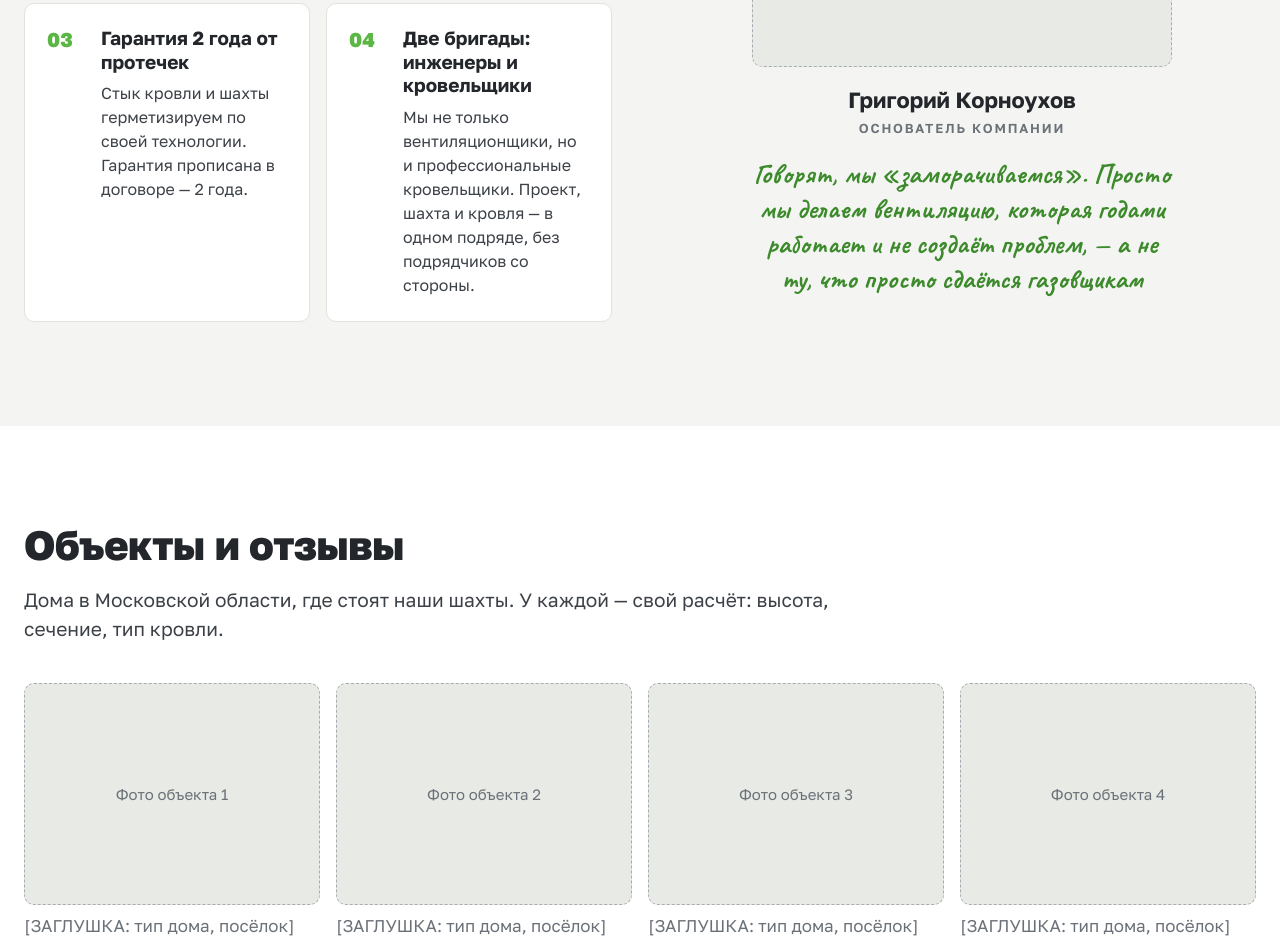
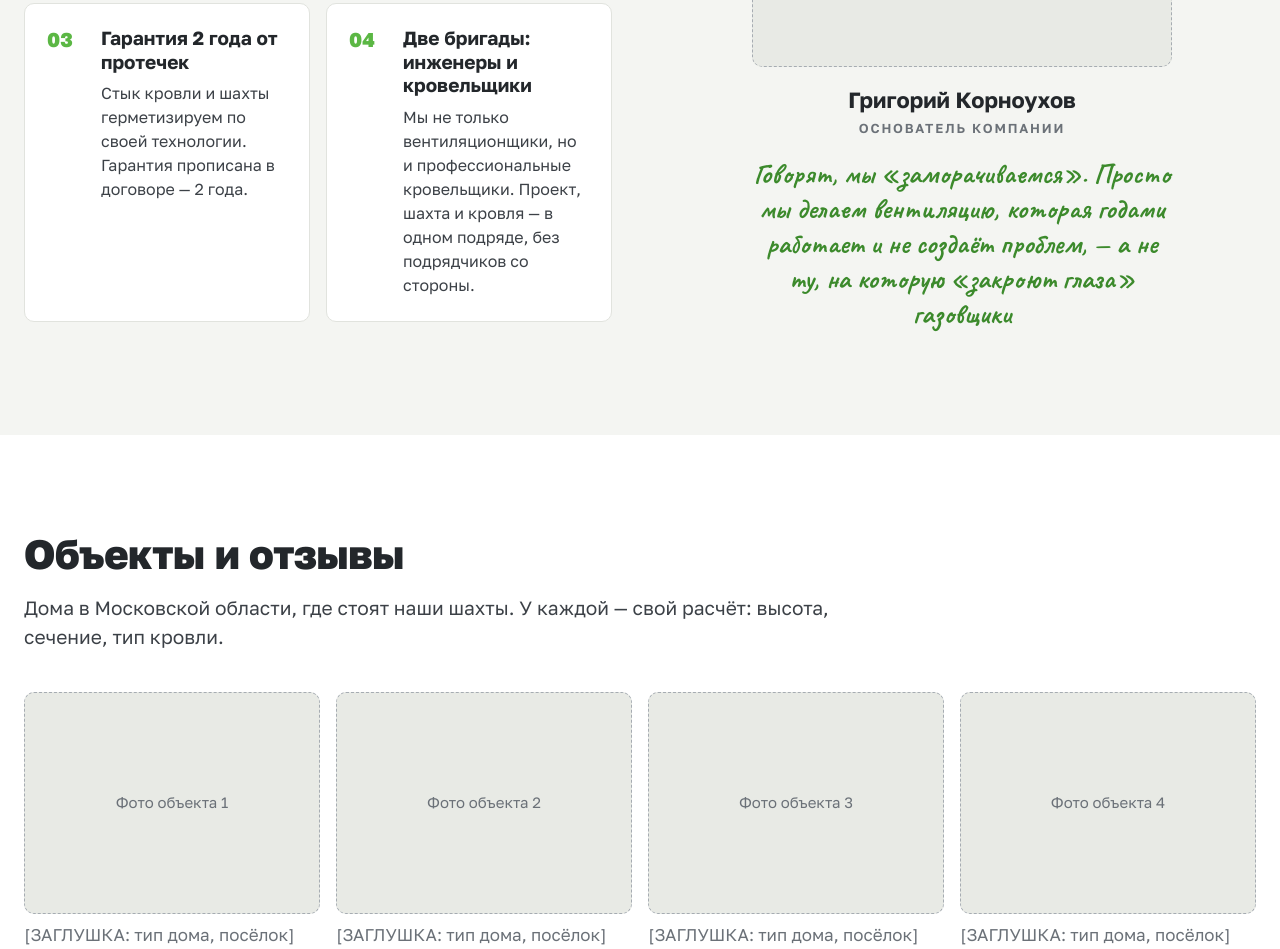
Before and after one commit to olegtovyshev1995-cell/ventshaty, a plain HTML site: page index.html in a window 1280 px wide. Shown: the part 4839-5788 px from the top of the page. Drawn offline with Linux system fonts and the light colour scheme.

Commit message:
Подпись основателя: «на которую закроют глаза газовщики»
Правка заказчика: концовка цитаты заменена на формулировку
про вентиляцию, на которую газовщики «закроют глаза».

Co-Authored-By: Claude Opus 5 <noreply@anthropic.com>
Claude-Session: https://claude.ai/code/session_01Y1NbSH4omX8FqLbkbFshF7

```diff
--- a/index.html
+++ b/index.html
@@ -303,7 +303,7 @@
         <p class="founder-title">Григорий Корноухов</p>
         <p class="caption">Основатель компании</p>
       </div>
-      <p class="hand founder-quote">Говорят, мы «заморачиваемся». Просто мы делаем вентиляцию, которая годами работает и не создаёт проблем, — а не ту, что просто сдаётся газовщикам</p>
+      <p class="hand founder-quote">Говорят, мы «заморачиваемся». Просто мы делаем вентиляцию, которая годами работает и не создаёт проблем, — а не ту, на которую «закроют глаза» газовщики</p>
     </aside>
 
   </div>
```
